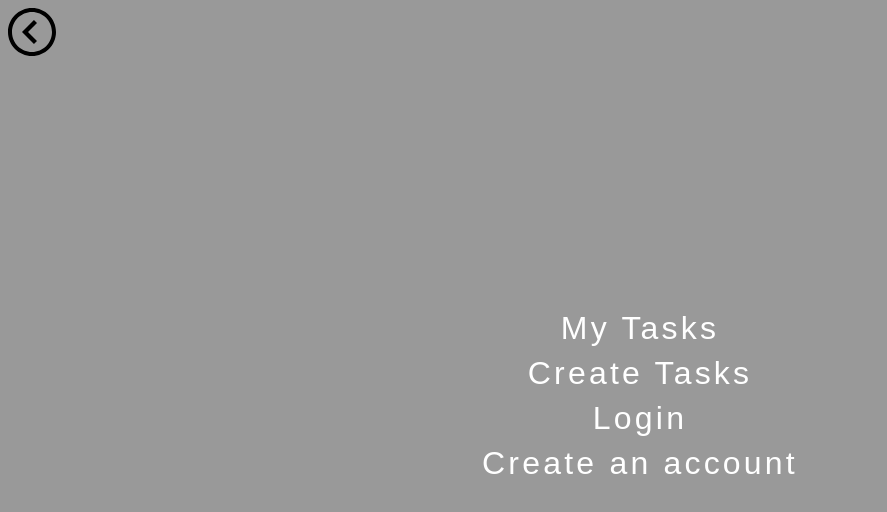
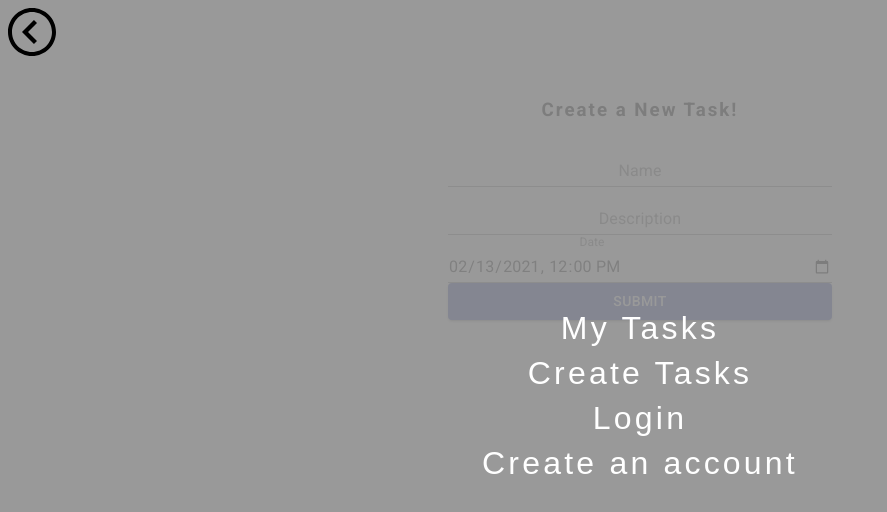
Before and after one commit to BCarlson1512/YuHacks-Deadline-Buddy, a React (Create React App) app in the folder frontend/: page /create in a window 1280 px wide. Shown: the top 512 px of the page, without its empty margins (0-887 px from the left). Built offline with nearby package versions, Linux system fonts and the light colour scheme.

Commit message:
Create Tasks on separate page

```diff
--- a/frontend/src/App.js
+++ b/frontend/src/App.js
@@ -8,6 +8,7 @@ import RegisterScreen from './screens/RegisterScreen';
 import { useState } from 'react';
 import Navbar from './components/Navbar';
 import './css/nav-styles.css'
+import CreateTaskScreen from './screens/CreateTaskScreen';
 
 
 function App() {
@@ -28,6 +29,7 @@ function App() {
           <Route exact path="/" component={HomeScreen} />
           <Route path="/login" component={LoginScreen} />
           <Route path="/register" component={RegisterScreen} />
+          <Route path="/create" component={CreateTaskScreen} />
         </main>
       </div>
     </BrowserRouter>
--- /dev/null
+++ b/frontend/src/screens/CreateTaskScreen.js
@@ -0,0 +1,10 @@
+import React from 'react'
+import TodoForm from '../components/TodoForm'
+
+export default function CreateTaskScreen() {
+    return (
+        <div>
+            <TodoForm />
+        </div>
+    )
+}
--- a/frontend/src/screens/HomeScreen.js
+++ b/frontend/src/screens/HomeScreen.js
@@ -1,10 +1,10 @@
 import React from 'react'
-import TodoForm from '../components/TodoForm';
+import TodoItem from '../components/TodoItem';
 
 export default function HomeScreen() {
     return (
         <div>
-            <TodoForm />
+            <TodoItem />
         </div>
     )
 }
```
